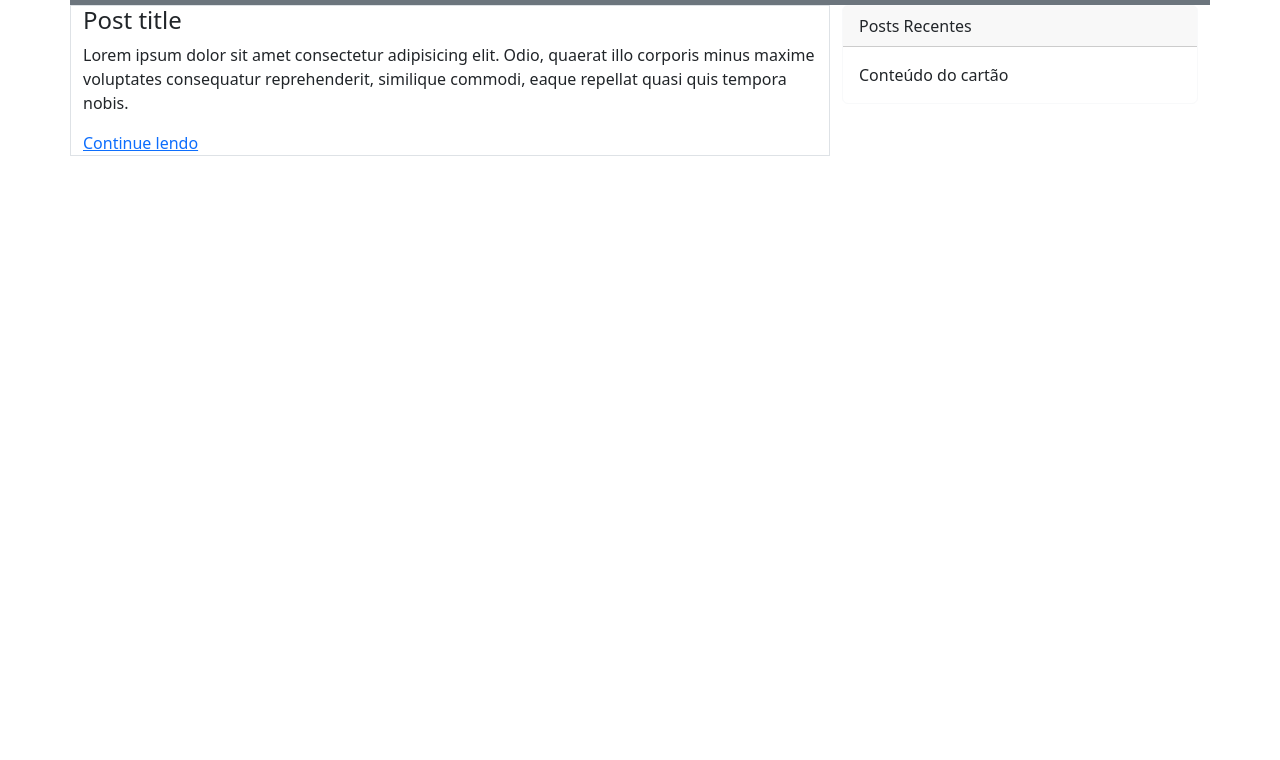
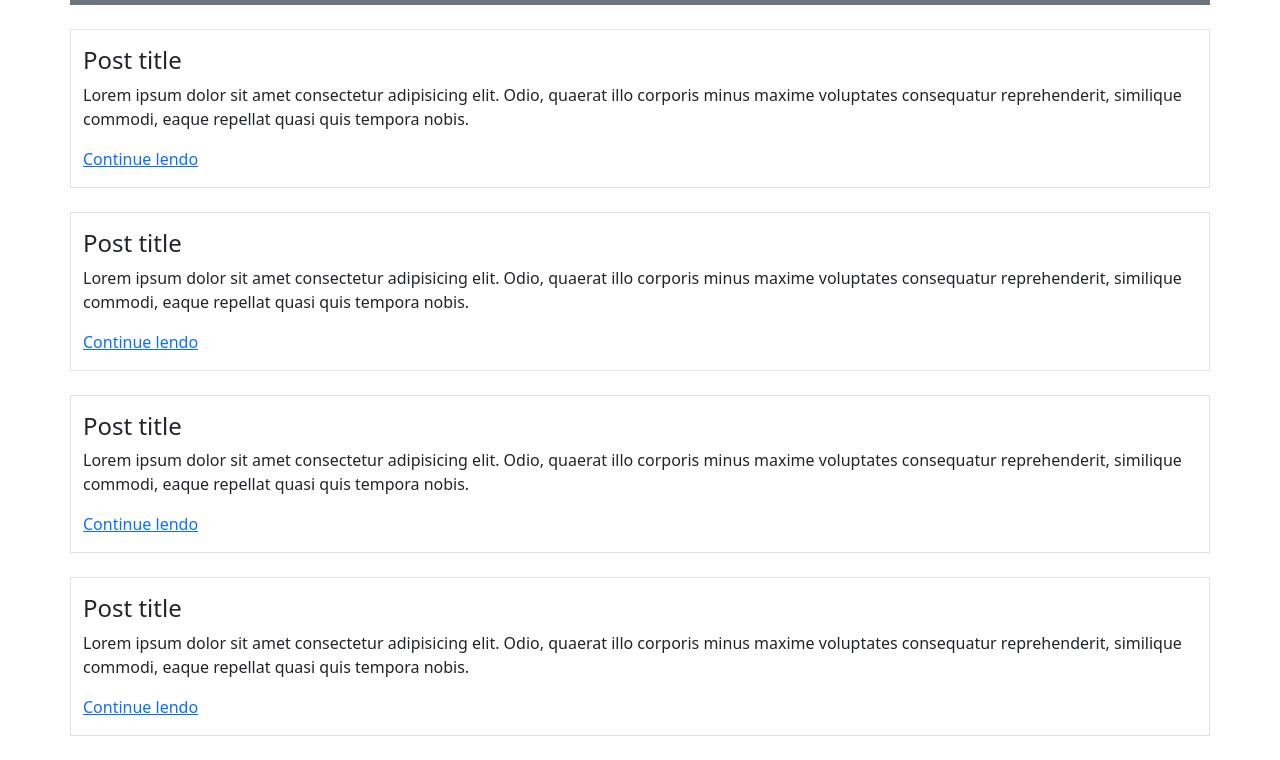
Before and after one commit to Tulio-Colares/digital-blog, a plain HTML site: page index.html in a window 1280 px wide. Shown: the part 51-811 px from the top of the page. Drawn offline with nearby package versions, Linux system fonts and the light colour scheme.

Commit message:
removendo aside e adicionando mais 3 posts

```diff
--- a/index.html
+++ b/index.html
@@ -33,19 +33,40 @@
     </header>
     <main class="container">
         <div class="row">
-            <div class="col-8 border">
+            <div class="col border mt-4 py-3">
                 <div>
                     <h4>Post title</h4>
                     <p>Lorem ipsum dolor sit amet consectetur adipisicing elit. Odio, quaerat illo corporis minus maxime voluptates consequatur reprehenderit, similique commodi, eaque repellat quasi quis tempora nobis.</p>
                     <a href="#">Continue lendo</a>
                 </div>
             </div>
-            <aside class="col">
-                <div class="card border-light">
-                    <div class="card-header">Posts Recentes</div>
-                    <div class="card-body">Conteúdo do cartão</div>
+        </div>
+        <div class="row">
+            <div class="col border mt-4 py-3">
+                <div>
+                    <h4>Post title</h4>
+                    <p>Lorem ipsum dolor sit amet consectetur adipisicing elit. Odio, quaerat illo corporis minus maxime voluptates consequatur reprehenderit, similique commodi, eaque repellat quasi quis tempora nobis.</p>
+                    <a href="#">Continue lendo</a>
                 </div>
-            </aside>
+            </div>
+        </div>
+        <div class="row">
+            <div class="col border mt-4 py-3">
+                <div>
+                    <h4>Post title</h4>
+                    <p>Lorem ipsum dolor sit amet consectetur adipisicing elit. Odio, quaerat illo corporis minus maxime voluptates consequatur reprehenderit, similique commodi, eaque repellat quasi quis tempora nobis.</p>
+                    <a href="#">Continue lendo</a>
+                </div>
+            </div>
+        </div>
+        <div class="row">
+            <div class="col border my-4 py-3">
+                <div>
+                    <h4>Post title</h4>
+                    <p>Lorem ipsum dolor sit amet consectetur adipisicing elit. Odio, quaerat illo corporis minus maxime voluptates consequatur reprehenderit, similique commodi, eaque repellat quasi quis tempora nobis.</p>
+                    <a href="#">Continue lendo</a>
+                </div>
+            </div>
         </div>
     </main>
     <script src="https://cdn.jsdelivr.net/npm/bootstrap@5.3.2/dist/js/bootstrap.bundle.min.js"></script>
```
Also changed, not shown: 1 other file.
